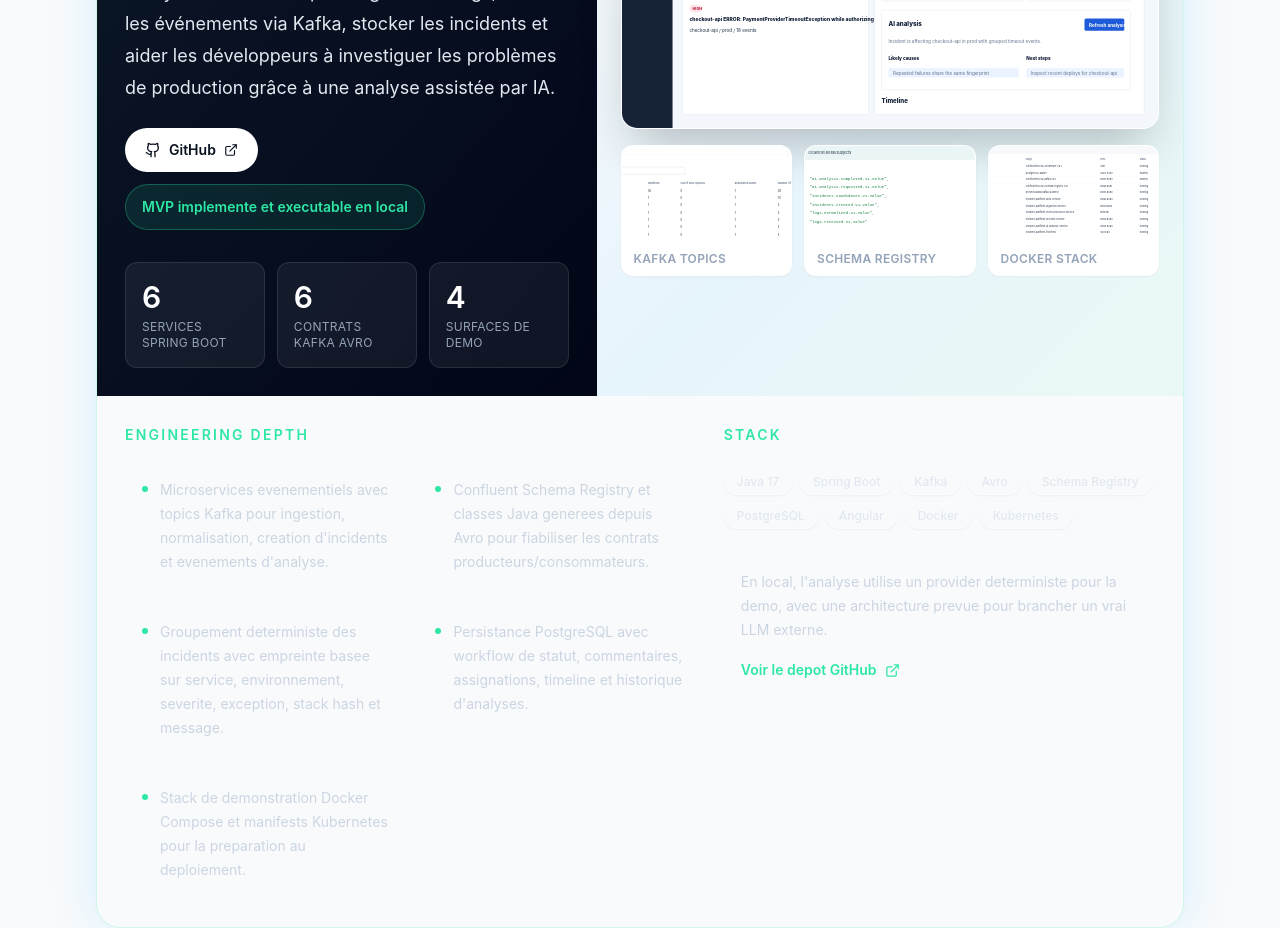
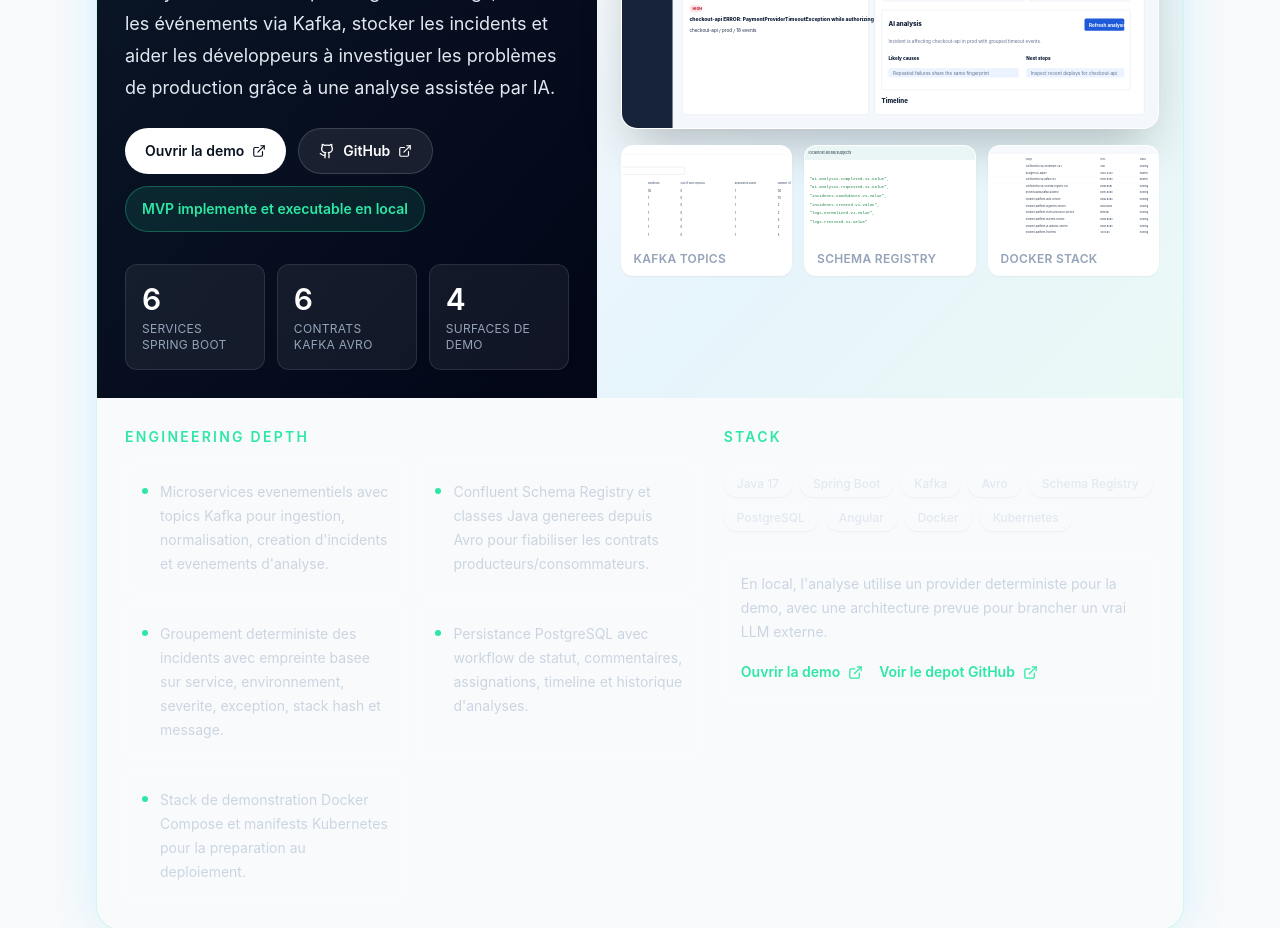
Before and after one commit to Mednj/personal-portfolio-naja-mohamed, a React (Vite) app: page / in a window 1280 px wide. Shown: the part 6100-7028 px from the top of the page. Built offline with nearby package versions, Linux system fonts and the light colour scheme.

Commit message:
Add incident platform live demo link

```diff
--- a/src/data/portfolio.ts
+++ b/src/data/portfolio.ts
@@ -141,6 +141,8 @@ export const portfolio = {
       projectTitle: "AI Incident & Log Investigation Platform",
       description:
         "A distributed investigation platform that ingests production logs, validates Avro events through Schema Registry, groups failures into incidents, and gives developers an AI-ready workspace for diagnosis.",
+      liveDemoLabel: "Open live demo",
+      liveDemoUrl: "https://incident-platform-ai.vercel.app/",
       repoLabel: "View GitHub repository",
       repoUrl: "https://github.com/Mednj/incident-platform-AI",
       status: "MVP implemented and runnable locally",
@@ -303,6 +305,8 @@ export const portfolio = {
       projectTitle: "Plateforme d'investigation d'incidents et de logs",
       description:
         "Un système distribué pour ingérer des logs, traiter les événements via Kafka, stocker les incidents et aider les développeurs à investiguer les problèmes de production grâce à une analyse assistée par IA.",
+      liveDemoLabel: "Ouvrir la demo",
+      liveDemoUrl: "https://incident-platform-ai.vercel.app/",
       repoLabel: "Voir le depot GitHub",
       repoUrl: "https://github.com/Mednj/incident-platform-AI",
       status: "MVP implemente et executable en local",
--- a/src/pages/App.tsx
+++ b/src/pages/App.tsx
@@ -321,6 +321,15 @@ function Projects({ content }: { content: (typeof portfolio)[Language]["projects
               <div className="mt-6 flex flex-wrap gap-3">
                 <a
                   className="inline-flex items-center gap-2 rounded-full bg-white px-5 py-3 text-sm font-semibold text-ink transition hover:-translate-y-0.5 hover:bg-mint"
+                  href={content.liveDemoUrl}
+                  target="_blank"
+                  rel="noreferrer"
+                >
+                  {content.liveDemoLabel}
+                  <ExternalLink size={14} />
+                </a>
+                <a
+                  className="inline-flex items-center gap-2 rounded-full border border-white/15 bg-white/[0.08] px-5 py-3 text-sm font-semibold text-white transition hover:-translate-y-0.5 hover:border-mint hover:text-mint"
                   href={content.repoUrl}
                   target="_blank"
                   rel="noreferrer"
@@ -386,10 +395,16 @@ function Projects({ content }: { content: (typeof portfolio)[Language]["projects
 
             <div className="mt-6 rounded-xl border border-slate-200 bg-slate-50/80 p-4 text-sm leading-6 text-slate-600 dark:border-white/10 dark:bg-white/5 dark:text-slate-300">
               <p>{content.note}</p>
-              <a className="mt-4 inline-flex items-center gap-2 font-semibold text-electric transition hover:text-slate-950 dark:text-mint dark:hover:text-white" href={content.repoUrl} target="_blank" rel="noreferrer">
-                {content.repoLabel}
-                <ExternalLink size={15} />
-              </a>
+              <div className="mt-4 flex flex-wrap gap-4">
+                <a className="inline-flex items-center gap-2 font-semibold text-electric transition hover:text-slate-950 dark:text-mint dark:hover:text-white" href={content.liveDemoUrl} target="_blank" rel="noreferrer">
+                  {content.liveDemoLabel}
+                  <ExternalLink size={15} />
+                </a>
+                <a className="inline-flex items-center gap-2 font-semibold text-electric transition hover:text-slate-950 dark:text-mint dark:hover:text-white" href={content.repoUrl} target="_blank" rel="noreferrer">
+                  {content.repoLabel}
+                  <ExternalLink size={15} />
+                </a>
+              </div>
             </div>
           </div>
         </div>
```
